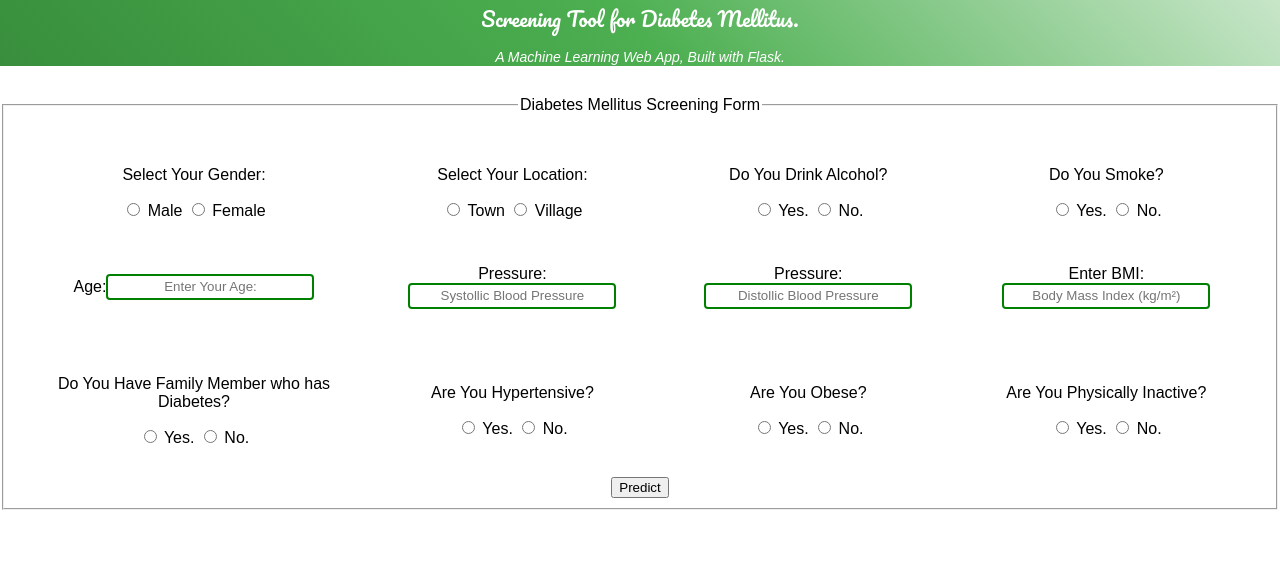
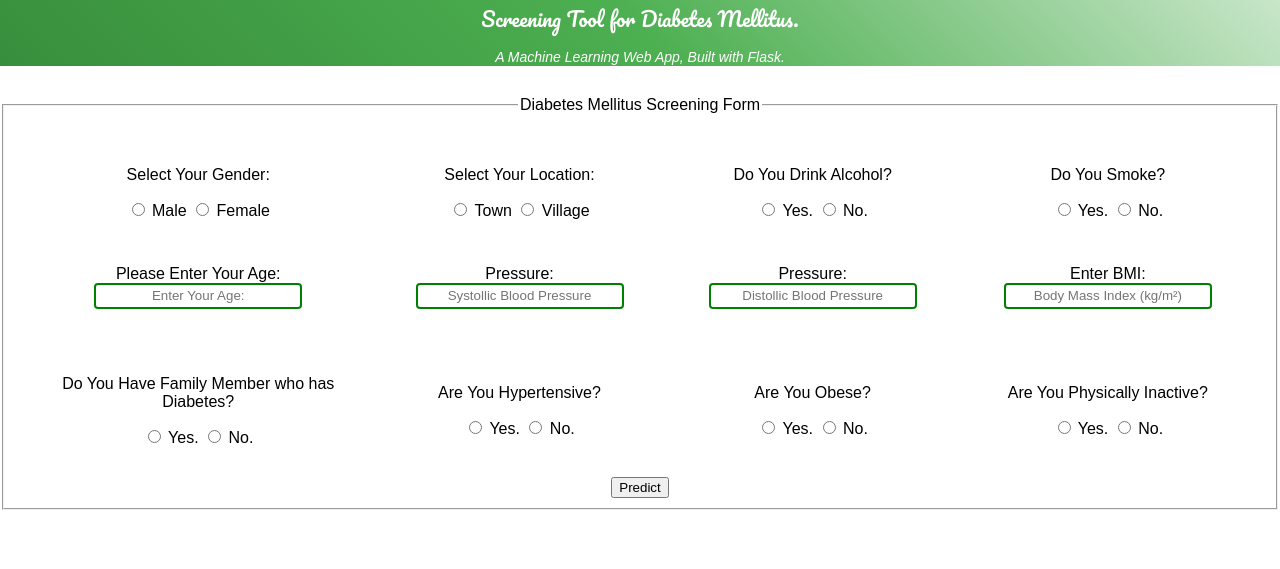
Before and after one commit to dbms-sema/Type-2-Diabetes, a Flask app: page / in a window 1280 px wide. Shown: the top 569 px of the page. Run offline with Flask 2, Linux system fonts and the light colour scheme; parts of the project's set-up code (start-up, migrations or seed data) failed here and were passed over; some libraries are stand-ins or nearby versions.

Commit message:
Update index.html

```diff
--- a/templates/index.html
+++ b/templates/index.html
@@ -66,7 +66,7 @@
  </tr>
  <tr>
 	<td>
-		Age:<input class="form-input" style="font-size: 10pt; height: 20px; width:200px;" type="text" name="age" placeholder="Enter Your Age:"><br>
+		Please Enter Your Age:<input class="form-input" style="font-size: 10pt; height: 20px; width:200px;" type="text" name="age" placeholder="Enter Your Age:"><br>
 	 </td>
 	<td>
 		Pressure:<input class="form-input" style="font-size: 10pt; height: 20px; width:200px;" type="text" name="sbp" placeholder="Systollic Blood Pressure">
```
